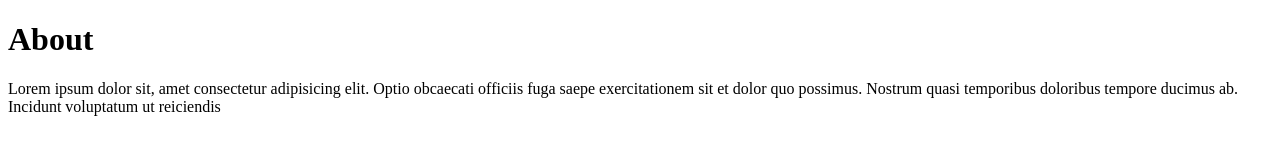
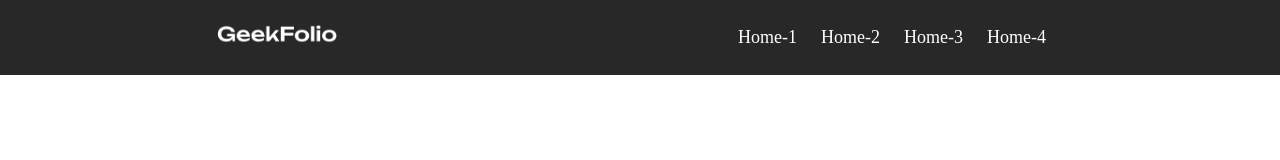
Before and after one commit to musharofahmed1/my-about-project, a plain HTML site: page index.html in a window 1280 px wide. Drawn offline with Linux system fonts and the light colour scheme.

Commit message:
added header section

```diff
--- a/index.html
+++ b/index.html
@@ -3,10 +3,31 @@
 <head>
     <meta charset="UTF-8">
     <meta name="viewport" content="width=device-width, initial-scale=1.0">
-    <title>My First Project</title>
+    <title>My About Project </title>
+    <link rel="stylesheet" href="styles.css"/>
 </head>
 <body>
-    <h1>About</h1>
-    <p>Lorem ipsum dolor sit, amet consectetur adipisicing elit. Optio obcaecati officiis fuga saepe exercitationem sit et dolor quo possimus. Nostrum quasi temporibus doloribus tempore ducimus ab. Incidunt voluptatum ut reiciendis</p>
+      <header>
+      <nav>
+        <div class ="menus-container">
+            <div class = "logo"> <img class = "logo-photo" src = "/logo/logo-light.png" > </div>
+
+        <div class = "menus">
+            <li class ="item"> Home-1</li>
+            <li class ="item"> Home-2</li>
+            <li class ="item"> Home-3</li>
+            <li class ="item"> Home-4</li>
+        </div>
+    </div>
+      </nav>
+      </header>
+
+      <main>
+
+      </main>
+
+      <footer>
+
+      </footer>
 </body>
 </html>
--- a/styles.css
+++ b/styles.css
@@ -1,3 +1,29 @@
-p{
-    background-color: aqua;
+*{
+    margin: 0px;
+    padding: 0px;
 }
+.menus-container{
+    background-color:rgb(41, 40, 40);
+    padding: 20px;
+    color:white;
+    list-style: none;
+    display: flex;
+    align-items: center;
+    justify-content: space-around;
+
+}
+.logo-photo{
+    width:120px;
+}
+.menus{
+    display: flex;
+}
+.item{
+    margin-right: 10px;
+    padding: 7px;
+    font-size: 18px;
+}
+.item:hover{
+    color:chartreuse;
+    cursor: pointer;
+}
```
Also changed, not shown: icons/0.png (added), icons/1.png (added), icons/2.png (added), images/background.png (added), images/banner.png (added), images/product-2.jpg (added), images/product-3.jpg (added), images/section.png (added), logo/logo-dark.png (added), logo/logo-light.png (added).
